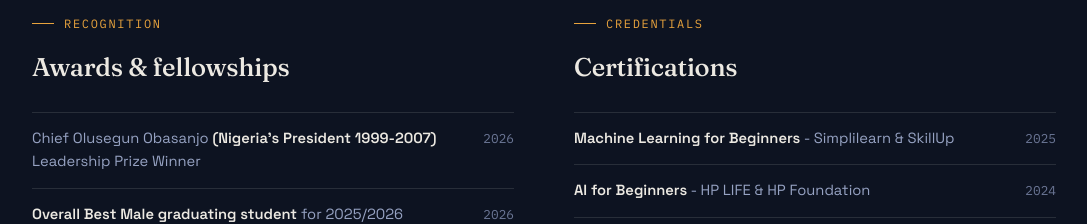
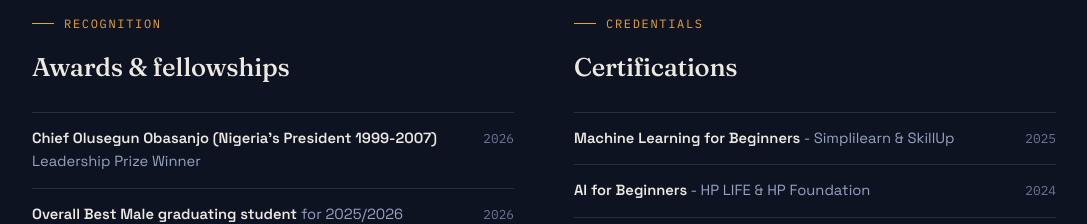
Before and after one commit to Ablesax/shalomoso.github.io, a plain HTML site: page index.html in a window 1280 px wide. Shown: the part 5840-6064 px from the top of the page, without its empty margins (96-1183 px from the left). Drawn offline with Linux system fonts and the light colour scheme.

Commit message:
Fix formatting of award description for clarity

```diff
--- a/index.html
+++ b/index.html
@@ -593,7 +593,7 @@
     <div>
       <span class="eyebrow">Recognition</span>
       <h2>Awards &amp; fellowships</h2>
-      <div class="list-row"><div class="desc">Chief Olusegun Obasanjo<strong> (Nigeria’s President 1999-2007)</strong> Leadership Prize Winner</div><div class="yr">2026</div></div>
+      <div class="list-row"><div class="desc"><strong>Chief Olusegun Obasanjo (Nigeria’s President 1999-2007)</strong> Leadership Prize Winner</div><div class="yr">2026</div></div>
       <div class="list-row"><div class="desc"><strong>Overall Best Male graduating student</strong> for 2025/2026 academic session Bells University</div><div class="yr">2026</div></div>
       <div class="list-row"><div class="desc"><strong>2nd Overall Best graduating student</strong>for 2025/2026 academic session Bells university</div><div class="yr">2026</div></div>
       <div class="list-row"><div class="desc"><strong>Champion</strong>, University Duel - STEM Africa Smart Challenge</div><div class="yr">2025</div></div>
```
